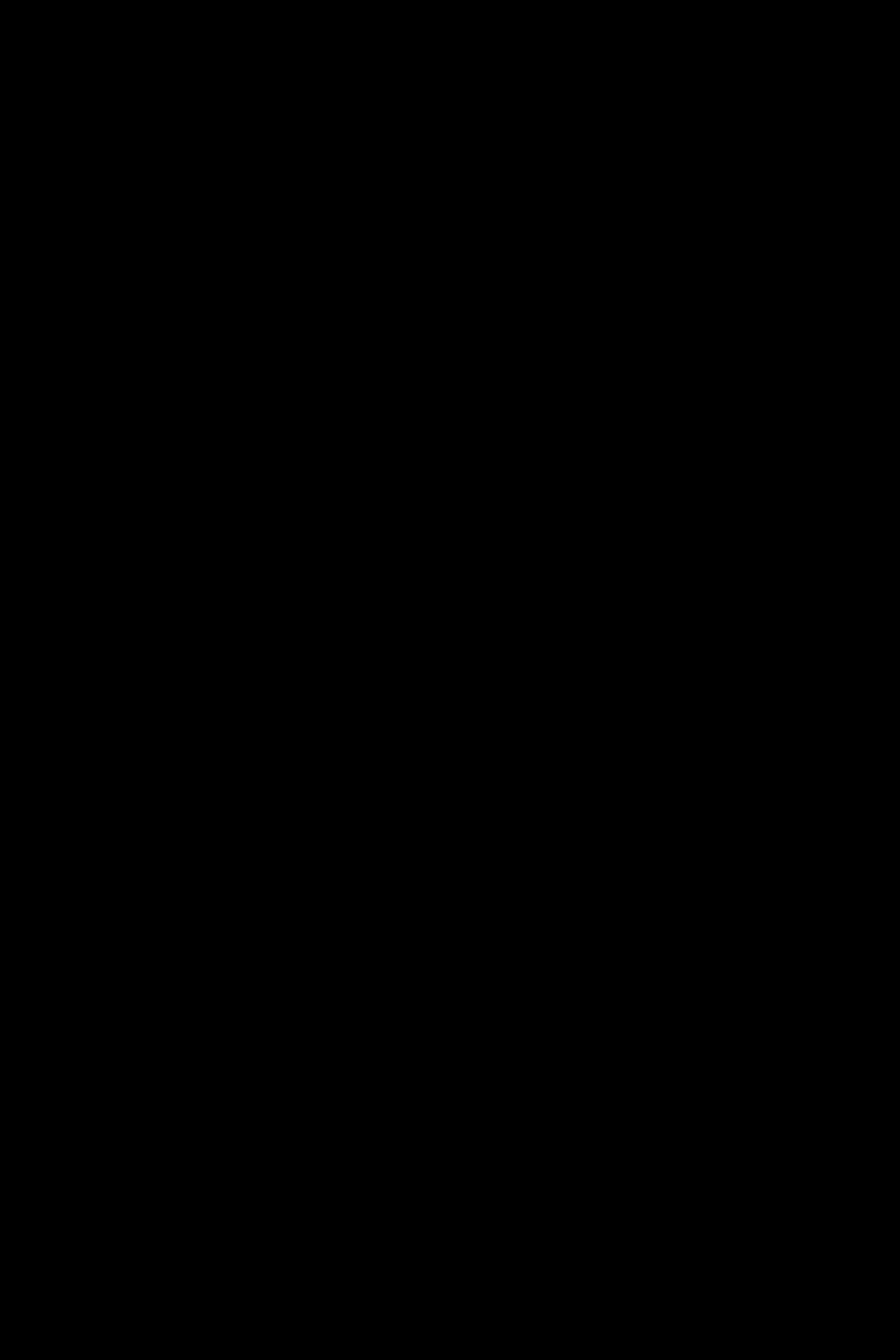
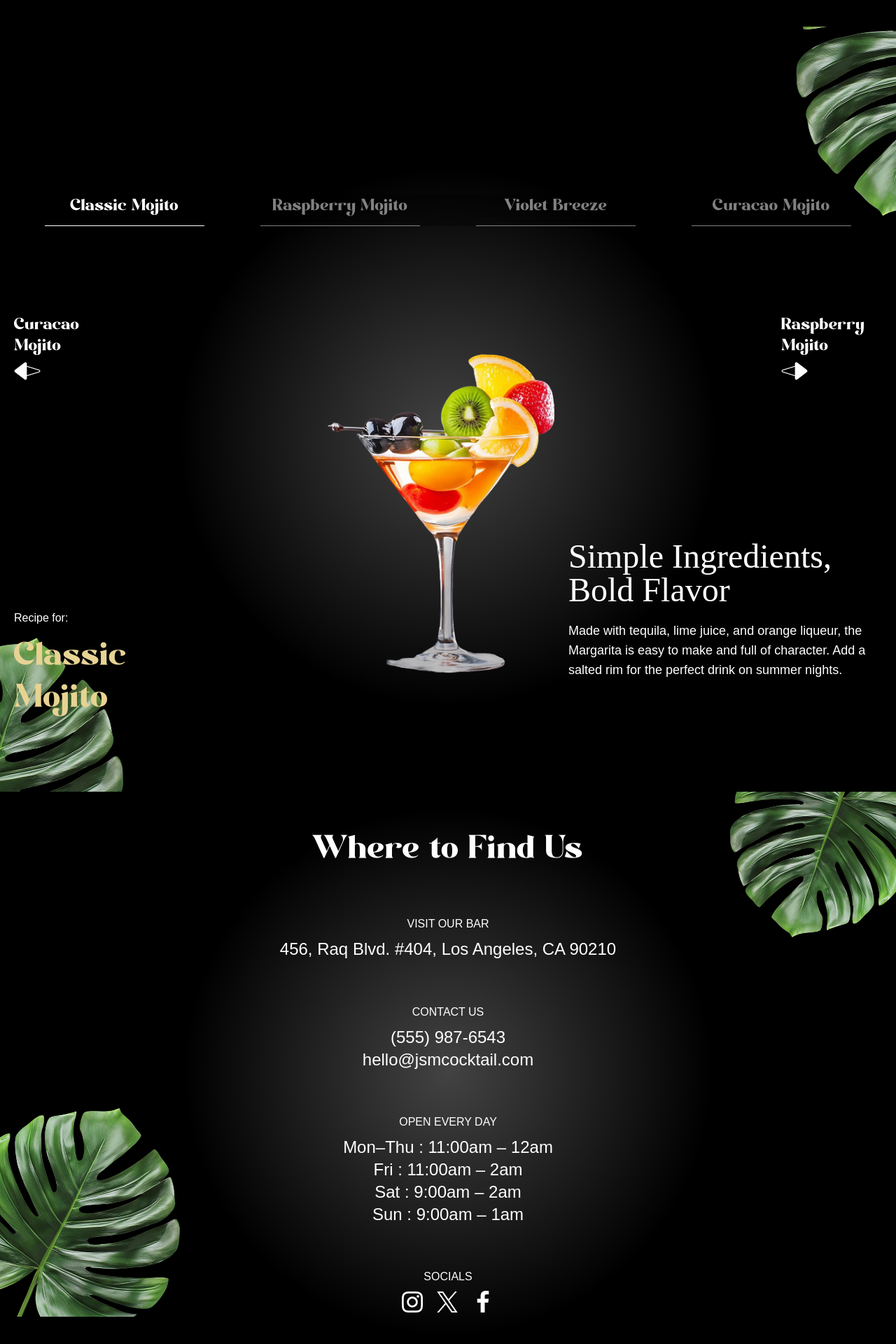
Before and after one commit to bhavya-kaushik/mojito-landing, a React (Vite) app: page / in a window 1280 px wide. Shown: the part 3974-5894 px from the top of the page at 70% size. Before the commit the page ends 4012 px from the top, so only its background shows below. Built offline with nearby package versions, Linux system fonts and the light colour scheme; a web font is replaced by a local one.

Commit message:
Implemented Menu and Contact us

```diff
--- a/src/App.jsx
+++ b/src/App.jsx
@@ -6,6 +6,8 @@
 import Cocktails from './components/Cocktails';
 import About from './components/About';
 import Art from './components/Art';
+import Menu from './components/Menu';
+import Contact from './components/Contact';
 
 gsap.registerPlugin(ScrollTrigger, SplitText);
 
@@ -17,6 +19,8 @@
       <Cocktails />
       <About />
       <Art />
+      <Menu />
+      <Contact />
     </main>
   )
 }
--- /dev/null
+++ b/src/components/Contact.jsx
@@ -0,0 +1,82 @@
+import { openingHours, socials } from '../../constants/index.js'
+import { useGSAP } from '@gsap/react'
+import { SplitText} from 'gsap/all';
+import gsap from 'gsap';
+
+const Contact = () => {
+ 	useGSAP(() => {
+		const titleSplit = SplitText.create('#contact h2', { type: 'words' });
+
+		const timeline = gsap.timeline({
+		 scrollTrigger: {
+			trigger: '#contact',
+			start: 'top center',
+		 },
+		 ease: "power1.inOut"
+		})
+
+	 timeline
+		.from(titleSplit.words, {
+		 opacity: 0, yPercent: 100, stagger: 0.02
+	 })
+		.from('#contact h3, #contact p', {
+			opacity: 0, yPercent: 100, stagger: 0.02
+	 })
+		.to('#f-right-leaf', {
+		 y: '-50', duration: 1, ease: 'power1.inOut'
+	 }).to('#f-left-leaf', {
+		 y: '-50', duration: 1, ease: 'power1.inOut'
+	 }, '<')
+	})
+
+ return (
+	<footer id="contact">
+	 <img src="/images/footer-right-leaf.png" alt="leaf-right" id="f-right-leaf" />
+	 <img src="/images/footer-left-leaf.png" alt="leaf-left" id="f-left-leaf" />
+
+	 <div className="content">
+		<h2>Where to Find Us</h2>
+
+		<div>
+		 <h3>Visit Our Bar</h3>
+		 <p>456, Raq Blvd. #404, Los Angeles, CA 90210</p>
+		</div>
+
+		<div>
+		 <h3>Contact Us</h3>
+		 <p>(555) 987-6543</p>
+		 <p>hello@jsmcocktail.com</p>
+		</div>
+
+		<div>
+		 <h3>Open Every Day</h3>
+		 {openingHours.map((time) => (
+			<p key={time.day}>
+			 {time.day} : {time.time}
+			</p>
+		 ))}
+		</div>
+
+		<div>
+		 <h3>Socials</h3>
+
+		 <div className="flex-center gap-5">
+			{socials.map((social) => (
+			 <a
+			 	key={social.name}
+				href={social.url}
+				target="_blank"
+				rel="noopener noreferrer"
+				aria-label={social.name}
+			 >
+				<img src={social.icon} />
+			 </a>
+			))}
+		 </div>
+		</div>
+	 </div>
+	</footer>
+ )
+}
+
+export default Contact
--- /dev/null
+++ b/src/components/Menu.jsx
@@ -0,0 +1,99 @@
+'use client';
+
+import { allCocktails } from '../../constants/index.js'
+import { useRef, useState } from 'react'
+import { useGSAP } from '@gsap/react'
+import gsap from 'gsap';
+
+const Menu = () => {
+ const contentRef = useRef();
+ const [currentIndex, setCurrentIndex] = useState(0);
+
+ useGSAP(() => {
+	gsap.fromTo('#title', { opacity: 0 }, { opacity: 1, duration: 1 });
+	gsap.fromTo('.cocktail img', { opacity: 0, xPercent: -100 }, {
+	 xPercent: 0, opacity: 1, duration: 1, ease: 'power1.inOut'
+	})
+	gsap.fromTo('.details h2', { yPercent: 100, opacity: 0 }, {
+	 yPercent: 0, opacity: 100, ease: 'power1.inOut'
+	})
+	gsap.fromTo('.details p', { yPercent: 100, opacity: 0 }, {
+	 yPercent: 0, opacity: 100, ease: 'power1.inOut'
+	})
+ }, [currentIndex]);
+
+ const totalCocktails = allCocktails.length;
+
+ const goToSlide = (index) => {
+	const newIndex = (index + totalCocktails) % totalCocktails;
+
+	setCurrentIndex(newIndex);
+ }
+
+ const getCocktailAt = (indexOffset) => {
+	return allCocktails[(currentIndex + indexOffset + totalCocktails) % totalCocktails]
+ }
+
+ const currentCocktail = getCocktailAt(0);
+ const prevCocktail = getCocktailAt(-1);
+ const nextCocktail = getCocktailAt(1);
+
+ return (
+	<section id="menu" aria-labelledby="menu-heading">
+	 <img src="/images/slider-left-leaf.png" alt="left-leaf" id="m-left-leaf" />
+	 <img src="/images/slider-right-leaf.png" alt="right-leaf" id="m-right-leaf" />
+
+	 <h2 id="menu-heading" className="sr-only">
+		Cocktail Menu
+	 </h2>
+
+	 <nav className="cocktail-tabs" aria-label="Cocktail Navigation">
+		{allCocktails.map((cocktail, index) => {
+		 const isActive = index === currentIndex;
+
+		 return (
+			<button key={cocktail.id} className={`
+				${isActive
+				 ? 'text-white border-white'
+				 : 'text-white/50 border-white/50'}
+			 `}	onClick={() => goToSlide(index)}
+			>
+			 {cocktail.name}
+			</button>
+		 )
+		})}
+	 </nav>
+
+	 <div className="content">
+		<div className="arrows">
+		 <button className="text-left" onClick={() => goToSlide(currentIndex - 1)}>
+			<span>{prevCocktail.name}</span>
+			<img src="/images/right-arrow.png" alt="right-arrow" aria-hidden="true" />
+		 </button>
+
+		 <button className="text-left" onClick={() => goToSlide(currentIndex + 1)}>
+			<span>{nextCocktail.name}</span>
+			<img src="/images/left-arrow.png" alt="left-arrow" aria-hidden="true" />
+		 </button>
+		</div>
+
+		<div className="cocktail">
+		 <img src={currentCocktail.image} className="object-contain"/>
+		</div>
+
+		<div className="recipe">
+		 <div ref={contentRef} className="info">
+			<p>Recipe for:</p>
+			<p id="title">{currentCocktail.name}</p>
+		 </div>
+
+		 <div className="details">
+			<h2>{currentCocktail.title}</h2>
+			<p>{currentCocktail.description}</p>
+		 </div>
+		</div>
+	 </div>
+	</section>
+ )
+}
+export default Menu
```
